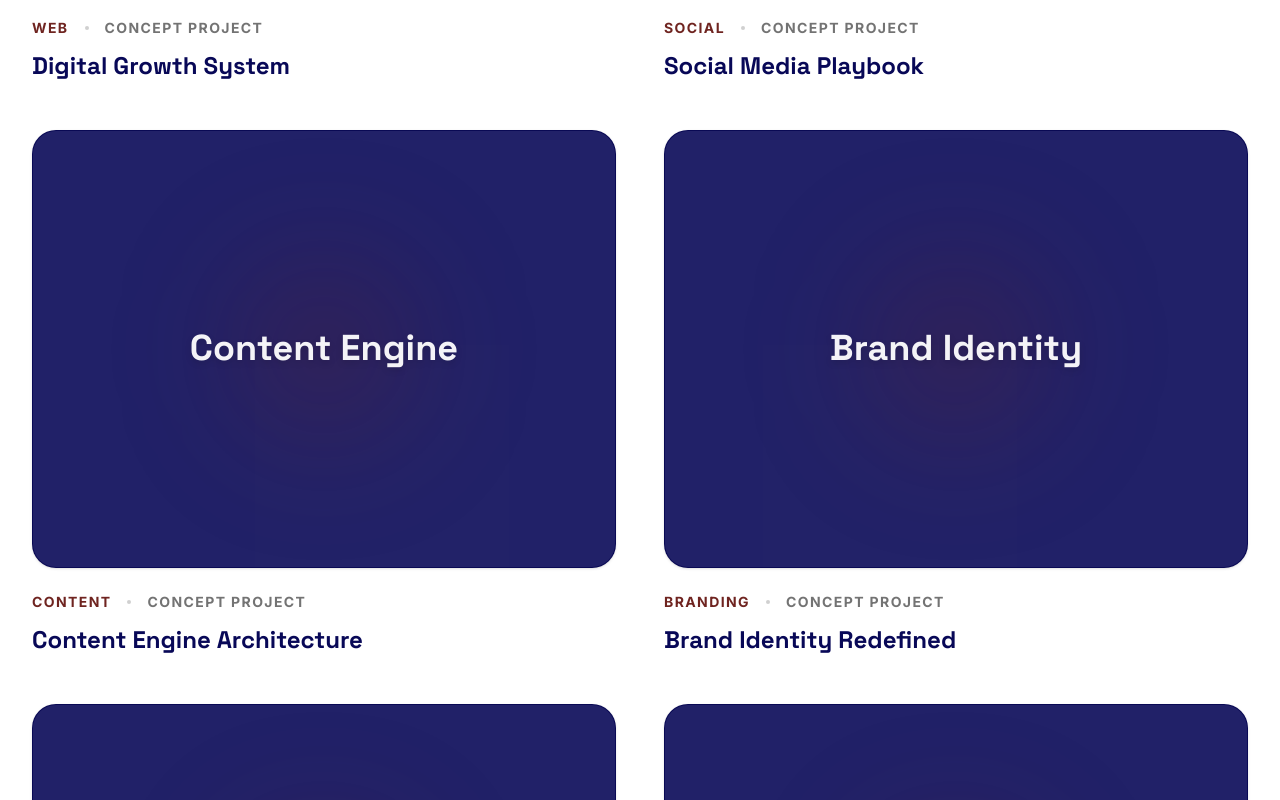
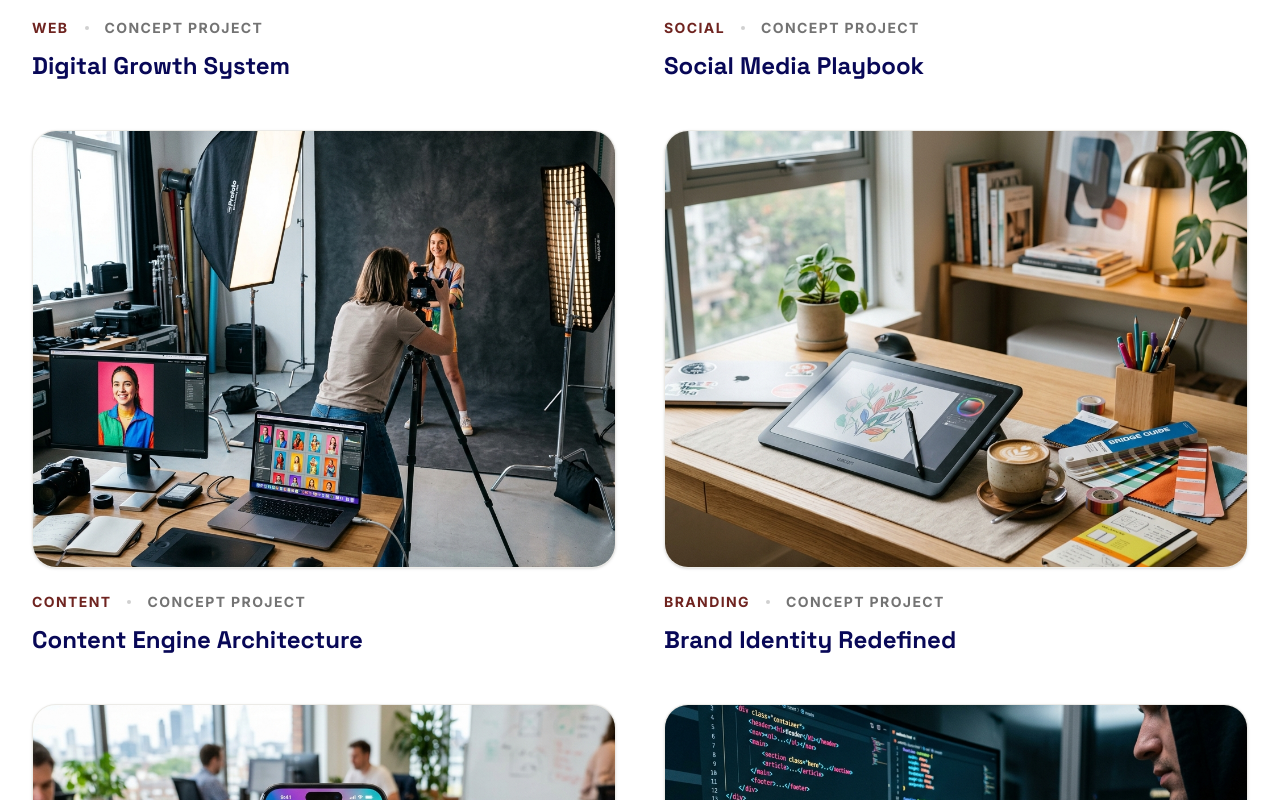
Before and after one commit to pruthvirajtarode/daredevildigital, a React (Vite) app: page /work in a window 1280 px wide. Shown: the part 1180-1980 px from the top of the page. Built offline with nearby package versions, Linux system fonts and the light colour scheme.

Commit message:
style: restore images in Services and Work sections for a more attractive and visual layout

```diff
--- a/src/pages/Services.tsx
+++ b/src/pages/Services.tsx
@@ -104,31 +104,39 @@ export default function Services() {
                   </Link>
                 </div>
 
-                {/* Clean Abstract Visual instead of Image */}
+                {/* Service Image placeholder */}
                 <motion.div
                   className="w-full lg:w-1/2 aspect-square md:aspect-[4/3] rounded-3xl bg-brand-navy flex items-center justify-center relative overflow-hidden shadow-lg cursor-pointer outline-none"
                   whileHover="active"
                   whileTap="active"
                 >
-                  {/* Subtle Grid Pattern */}
-                  <div className="absolute inset-0 opacity-10" style={{ backgroundImage: 'radial-gradient(#ffffff 1px, transparent 1px)', backgroundSize: '24px 24px' }} />
-
-                  {/* Interactive Glow */}
-                  <motion.div
-                    className="absolute w-64 h-64 bg-brand-burgundy/20 rounded-full blur-[80px]"
-                    variants={{
-                      active: { scale: 1.2, backgroundColor: 'rgba(234, 179, 8, 0.2)' } // shifts to brand-yellow
-                    }}
-                    transition={{ duration: 0.5 }}
-                  />
-
-                  <motion.span
-                    className="font-display text-8xl md:text-9xl font-bold text-brand-purewhite/95 z-10 drop-shadow-xl tracking-tighter"
-                    initial={{ opacity: 0, y: 20 }}
-                    whileInView={{ opacity: 1, y: 0 }}
-                    viewport={{ once: true }}
+                  <motion.img
+                    src={[
+                      '/images/service_social_media_1786441004737.png',
+                      '/images/service_coaching_1786441123552.png',
+                      '/images/service_analytics_1786441229735.png',
+                      '/images/service_content_1786441264836.png',
+                      '/images/service_webdev_1786441294976.png'
+                    ][index] || '/images/hero_dashboard_1786440656238.png'}
+                    alt={service.title}
+                    className="absolute inset-0 w-full h-full object-cover"
                     variants={{
                       active: { scale: 1.05 }
+                    }}
+                    transition={{ duration: 0.7, ease: "easeOut" }}
+                  />
+                  <motion.div
+                    className="absolute inset-0 bg-brand-navy/30"
+                    variants={{
+                      active: { backgroundColor: 'rgba(10, 25, 47, 0.1)' }
+                    }}
+                    transition={{ duration: 0.7 }}
+                  />
+                  <motion.span
+                    className="font-display text-9xl font-bold text-brand-purewhite/95 z-10 drop-shadow-xl"
+                    initial={{ opacity: 0 }}
+                    variants={{
+                      active: { opacity: 1 }
                     }}
                     transition={{ duration: 0.5 }}
                   >
--- a/src/pages/Work.tsx
+++ b/src/pages/Work.tsx
@@ -75,21 +75,19 @@ export default function Work() {
                   whileHover="active"
                   whileTap="active"
                 >
-                  <div className="aspect-[4/3] rounded-3xl bg-brand-navy flex items-center justify-center mb-6 overflow-hidden relative border border-brand-charcoal/5 shadow-sm">
-                    {/* Subtle Pattern */}
-                    <div className="absolute inset-0 opacity-10 bg-white" style={{ backgroundImage: 'radial-gradient(#ffffff 1px, transparent 1px)', backgroundSize: '16px 16px' }} />
-                    <motion.div
-                      className="absolute w-48 h-48 bg-brand-burgundy/20 rounded-full blur-[60px]"
-                      variants={{ active: { scale: 1.2, backgroundColor: 'rgba(234, 179, 8, 0.2)' } }}
-                      transition={{ duration: 0.5 }}
+                  <div className="aspect-[4/3] rounded-3xl bg-brand-offwhite mb-6 overflow-hidden relative border border-brand-charcoal/5 shadow-sm">
+                    <motion.img
+                      src={project.img}
+                      alt={project.title}
+                      className="w-full h-full object-cover"
+                      variants={{ active: { scale: 1.05 } }}
+                      transition={{ duration: 0.7, ease: "easeOut" }}
                     />
                     <motion.div
-                      className="relative z-10 text-brand-purewhite/95 font-display font-bold text-3xl md:text-4xl text-center px-6 leading-tight drop-shadow-md"
-                      variants={{ active: { scale: 1.05 } }}
-                      transition={{ duration: 0.4 }}
-                    >
-                      {project.title.split(' ').slice(0, 2).join(' ')}
-                    </motion.div>
+                      className="absolute inset-0 bg-brand-navy/0"
+                      variants={{ active: { backgroundColor: 'rgba(10, 25, 47, 0.1)' } }}
+                      transition={{ duration: 0.3 }}
+                    />
                   </div>
                   <div className="flex gap-4 items-center text-sm font-bold tracking-widest text-brand-charcoal/60 uppercase mb-3">
                     <span className="text-brand-burgundy">{project.category}</span>
```
